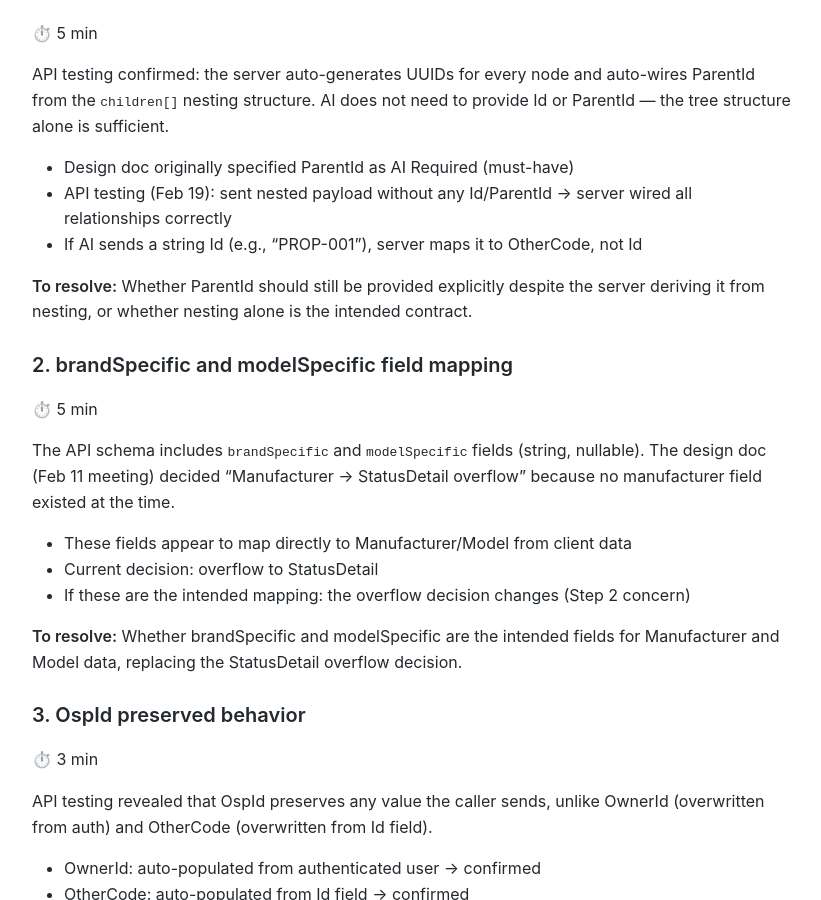
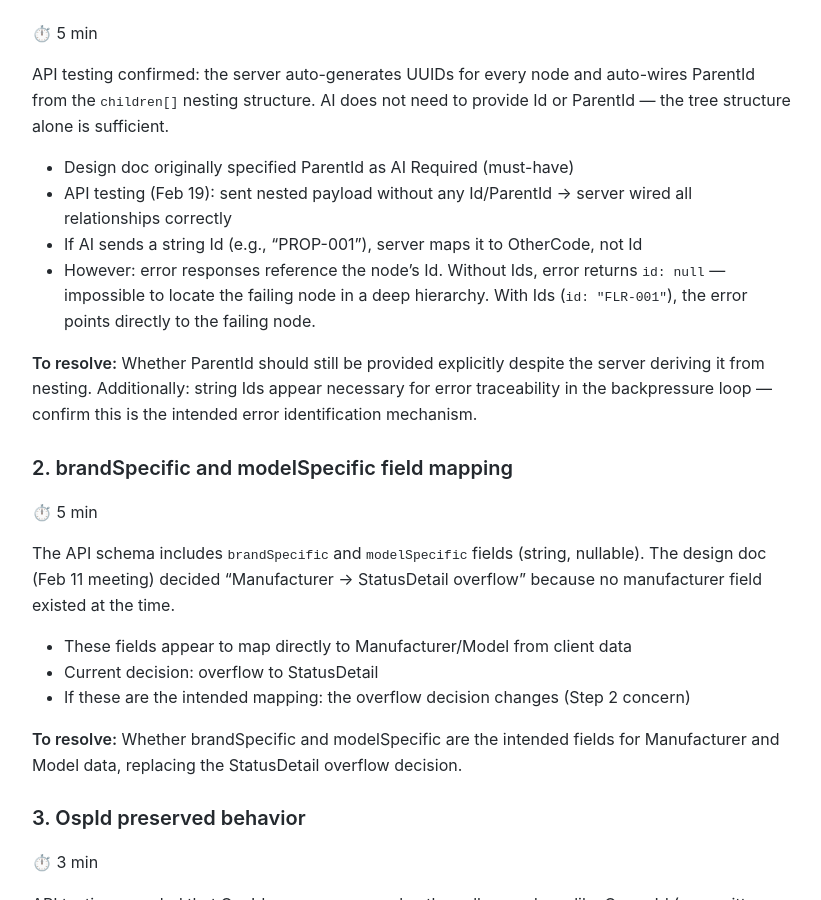
Before and after one commit to MariusWilsch/public-wilsch-ai-pages, a Jekyll site: the page built from project/archibus-fm-assistant/rein-meeting-agenda-api-reconciliation.md, in a window 1280 px wide and 900 px high, scrolled down 831 px. Shown: the whole window, without its empty margins (228-1049 px from the left). Built offline with Jekyll 4.4.1, drawn with Linux system fonts in a browser that asks for light colours; our own code applies the rules of GitHub Pages for plain Markdown files.

Commit message:
Sync from hippocampus 2026-02-19

```diff
--- a/project/archibus-fm-assistant/rein-meeting-agenda-api-reconciliation.md
+++ b/project/archibus-fm-assistant/rein-meeting-agenda-api-reconciliation.md
@@ -29,8 +29,9 @@ API testing confirmed: the server auto-generates UUIDs for every node and auto-w
 - Design doc originally specified ParentId as AI Required (must-have)
 - API testing (Feb 19): sent nested payload without any Id/ParentId → server wired all relationships correctly
 - If AI sends a string Id (e.g., "PROP-001"), server maps it to OtherCode, not Id
+- However: error responses reference the node's Id. Without Ids, error returns `id: null` — impossible to locate the failing node in a deep hierarchy. With Ids (`id: "FLR-001"`), the error points directly to the failing node.
 
-**To resolve:** Whether ParentId should still be provided explicitly despite the server deriving it from nesting, or whether nesting alone is the intended contract.
+**To resolve:** Whether ParentId should still be provided explicitly despite the server deriving it from nesting. Additionally: string Ids appear necessary for error traceability in the backpressure loop — confirm this is the intended error identification mechanism.
 
 ### 2. brandSpecific and modelSpecific field mapping
 ⏱️ 5 min
```
